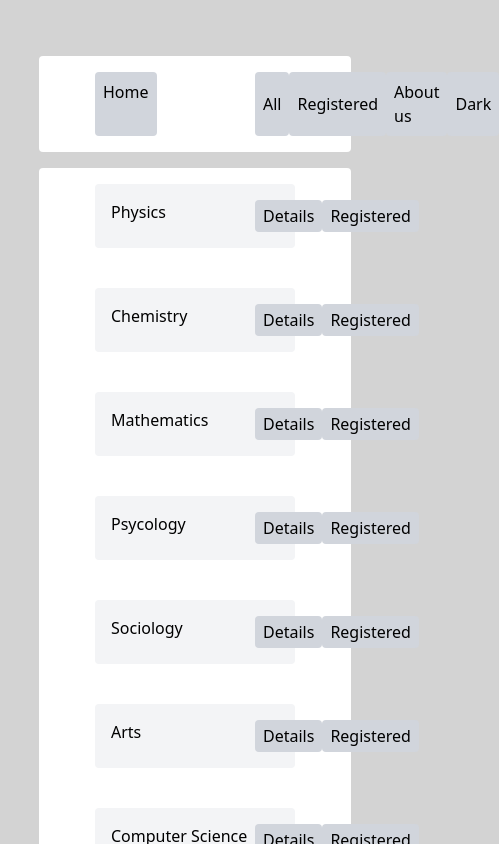
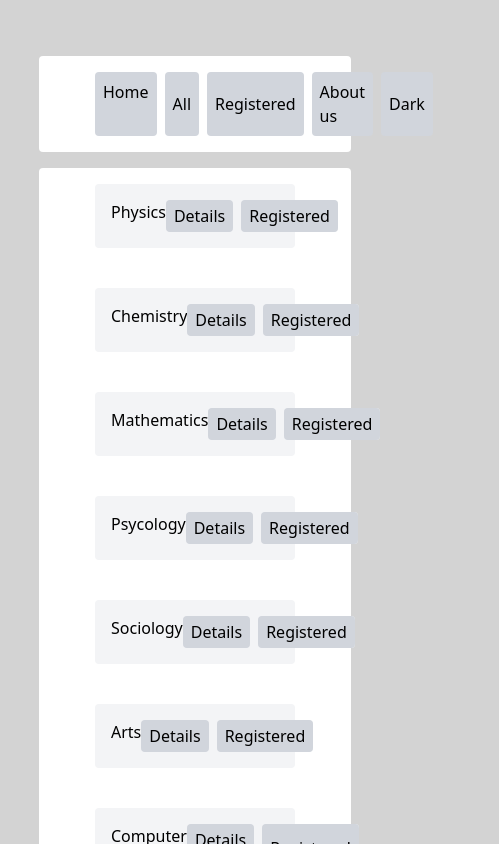
Before and after one commit to MUHAMMADFARHAN1/Courses-App-with-React, a React (Vite) app: page / in a window 390 px wide. Shown: the top 844 px of the page, 499 px wide, since content can reach past the window. Built offline with nearby package versions, Linux system fonts and the light colour scheme.

Commit message:
website made responsive!

```diff
--- a/src/Components/Course_tab.jsx
+++ b/src/Components/Course_tab.jsx
@@ -5,7 +5,7 @@ function Course_tab(props) {
   return (
     <div className="flex flex-row justify-between bg-gray-100 dark:bg-white p-4 rounded">
       <p>{props.className}</p>
-      <div className="flex flex-row justify-between bg-gray-100  dark:bg-white rounded w-1/7">
+      <div className="flex flex-row justify-between bg-gray-100  dark:bg-white rounded xl:w-1/7 gap-2">
         <NavLink
           className="bg-gray-300 dark:bg-gray-200 rounded px-2 py-1"
           to={`course/${props.classid}`}
--- a/src/Components/Navbar.jsx
+++ b/src/Components/Navbar.jsx
@@ -15,14 +15,19 @@ function Navbar() {
 
   return (
     <div>
-      <div className=" flex justify-between flex-row w-4/5 mx-auto mt-14 bg-white dark:bg-gray-100 px-14 py-4 rounded -mb-10">
+      <div className=" flex justify-between flex-row w-4/5 mx-auto mt-14 bg-white dark:bg-gray-100 px-14 py-4 rounded -mb-10 gap-2">
         <NavLink className="bg-gray-300 dark:bg-white rounded p-2" to="/">
           Home
         </NavLink>
-        <div className="flex justify-between flex-row w-1/5">
+        <div className="flex justify-between flex-row xl:w-1/5 gap-2">
           <button className="bg-gray-300 dark:bg-white rounded p-2">All</button>
-          <button className="bg-gray-300 dark:bg-white rounded p-2">Registered</button>
-          <NavLink className="bg-gray-300 dark:bg-white rounded p-2" to="/about">
+          <button className="bg-gray-300 dark:bg-white rounded p-2">
+            Registered
+          </button>
+          <NavLink
+            className="bg-gray-300 dark:bg-white rounded p-2"
+            to="/about"
+          >
             About us
           </NavLink>
           {isDark ? (
```
